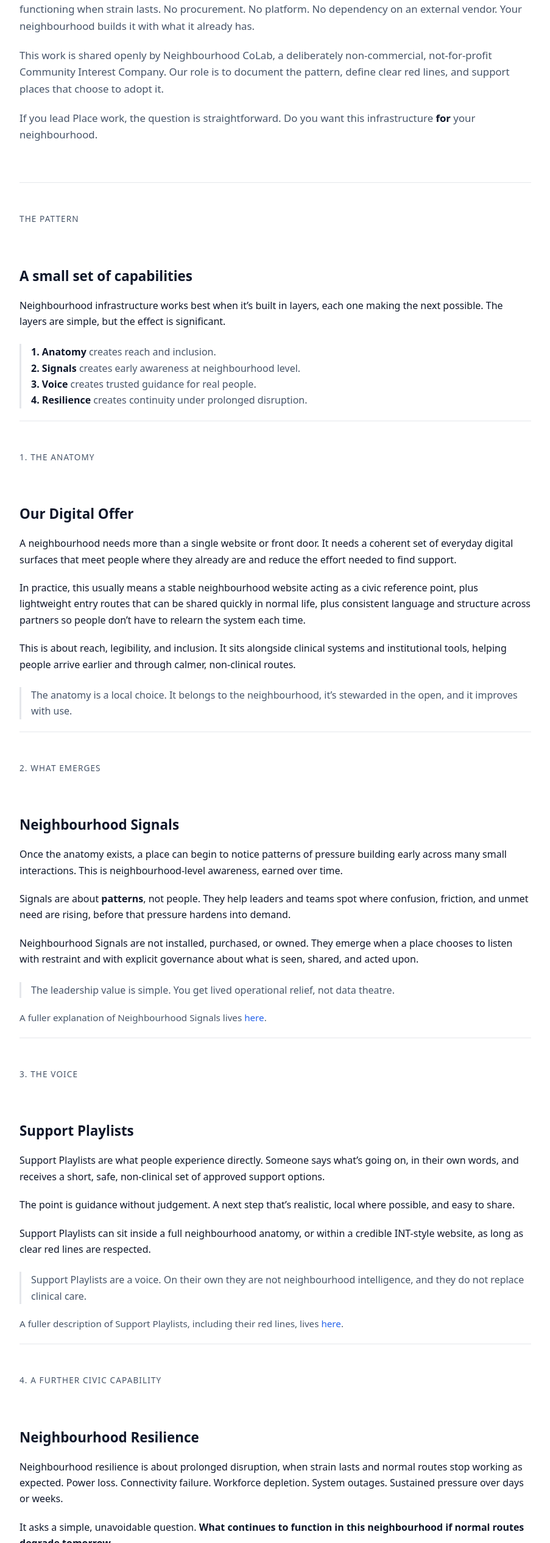
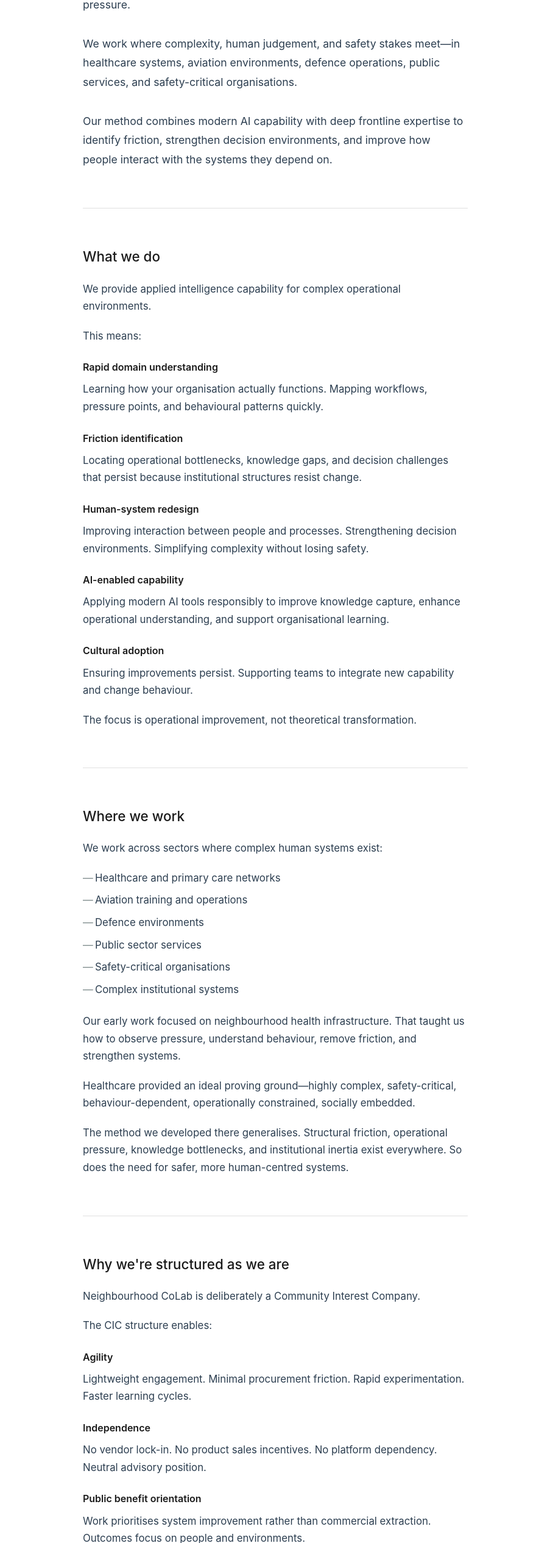
Before and after one commit to Marcovanbd1/AAA-The-Works, a plain HTML site: page index.html in a window 1280 px wide. Shown: the part 269-2800 px from the top of the page at 61% size, without its empty margins (188-1091 px from the left). Drawn offline with Linux system fonts and the light colour scheme.

Commit message:
Update index.html

```diff
--- a/index.html
+++ b/index.html
@@ -1,313 +1,300 @@
 <!DOCTYPE html>
-<html lang="en-GB">
+<html lang="en">
 <head>
-  <meta charset="utf-8" />
-  <meta name="viewport" content="width=device-width, initial-scale=1" />
-  <title>Neighbourhood infrastructure</title>
-  <meta name="description" content="A simple, concrete pattern of civic capabilities that Places can build to listen earlier, guide better, and maintain continuity under prolonged strain." />
+    <meta charset="UTF-8">
+    <meta name="viewport" content="width=device-width, initial-scale=1.0">
+    <title>Neighbourhood CoLab — Applied intelligence for complex human systems</title>
+    <style>
+        * {
+            margin: 0;
+            padding: 0;
+            box-sizing: border-box;
+        }
 
-  <style>
-    :root{
-      --text:#0f172a;
-      --muted:#475569;
-      --bg:#ffffff;
-      --line:#e5e7eb;
-      --accent:#2563eb;
-    }
+        body {
+            font-family: -apple-system, BlinkMacSystemFont, 'Segoe UI', 'Roboto', 'Oxygen', 'Ubuntu', 'Cantarell', sans-serif;
+            line-height: 1.7;
+            color: #2c3e50;
+            background: #ffffff;
+            padding: 0;
+            margin: 0;
+        }
 
-    *{box-sizing:border-box}
-    body{
-      margin:0;
-      background:var(--bg);
-      color:var(--text);
-      font-family: system-ui, -apple-system, BlinkMacSystemFont, "Segoe UI",
-                   Roboto, Helvetica, Arial, sans-serif;
-      line-height:1.65;
-    }
+        .container {
+            max-width: 680px;
+            margin: 0 auto;
+            padding: 60px 24px 120px;
+        }
 
-    main{
-      max-width: 880px;
-      margin: 0 auto;
-      padding: 4rem 1.25rem 6rem;
-    }
+        h1 {
+            font-size: 2.2em;
+            font-weight: 600;
+            color: #1a1a1a;
+            margin-bottom: 12px;
+            line-height: 1.2;
+        }
 
-    header{
-      margin-bottom:4rem;
-    }
+        h2 {
+            font-size: 1.4em;
+            font-weight: 500;
+            color: #1a1a1a;
+            margin: 64px 0 24px 0;
+            line-height: 1.3;
+        }
 
-    h1{
-      font-size:2.25rem;
-      font-weight:650;
-      letter-spacing:-0.02em;
-      margin:0 0 1rem 0;
-    }
+        .subtitle {
+            font-size: 1.3em;
+            color: #5a6c7d;
+            margin-bottom: 48px;
+            font-weight: 400;
+        }
 
-    h2{
-      font-size:1.4rem;
-      margin:4rem 0 1rem 0;
-      font-weight:650;
-    }
+        p {
+            margin-bottom: 20px;
+            font-size: 1.05em;
+        }
 
-    p{
-      margin:0 0 1.25rem 0;
-    }
+        .intro {
+            font-size: 1.1em;
+            color: #2c3e50;
+            margin-bottom: 32px;
+            line-height: 1.8;
+        }
 
-    .intro{
-      font-size:1.05rem;
-      color:var(--muted);
-    }
+        strong {
+            font-weight: 600;
+            color: #1a1a1a;
+            display: block;
+            margin-top: 24px;
+            margin-bottom: 8px;
+        }
 
-    .section{
-      border-top:1px solid var(--line);
-      padding-top:3rem;
-    }
+        ul {
+            list-style: none;
+            margin: 16px 0 24px 0;
+            padding: 0;
+        }
 
-    .label{
-      font-size:0.85rem;
-      text-transform:uppercase;
-      letter-spacing:0.08em;
-      color:var(--muted);
-      margin-bottom:0.5rem;
-    }
+        li {
+            margin-bottom: 8px;
+            padding-left: 20px;
+            position: relative;
+            font-size: 1.05em;
+        }
 
-    .callout{
-      margin-top:1.5rem;
-      padding-left:1rem;
-      border-left:3px solid var(--line);
-      color:var(--muted);
-    }
+        li:before {
+            content: "—";
+            position: absolute;
+            left: 0;
+            color: #7f8c8d;
+        }
 
-    .quiet-link{
-      font-size:0.95rem;
-      color:var(--muted);
-      margin-top:1rem;
-    }
+        .divider {
+            border: none;
+            border-top: 1px solid #e0e0e0;
+            margin: 64px 0;
+        }
 
-    footer{
-      margin-top:5rem;
-      padding-top:2.5rem;
-      border-top:1px solid var(--line);
-      font-size:0.95rem;
-      color:var(--muted);
-    }
+        a {
+            color: #2c3e50;
+            text-decoration: none;
+            border-bottom: 1px solid #cbd5e0;
+            transition: border-color 0.2s;
+        }
 
-    a{
-      color:var(--accent);
-      text-decoration:none;
-    }
+        a:hover {
+            border-bottom-color: #2c3e50;
+        }
 
-    a:hover{
-      text-decoration:underline;
-    }
+        .contact {
+            margin-top: 48px;
+            font-size: 1.05em;
+        }
 
-    strong{
-      color:var(--text);
-      font-weight:650;
-    }
-  </style>
+        .contact p {
+            margin-bottom: 8px;
+        }
+
+        .footer {
+            margin-top: 32px;
+            font-size: 0.95em;
+            color: #7f8c8d;
+        }
+
+        .back-to-top {
+            text-align: center;
+            margin-top: 64px;
+            padding-top: 32px;
+            border-top: 1px solid #e0e0e0;
+        }
+
+        .back-to-top a {
+            color: #7f8c8d;
+            text-decoration: none;
+            border: none;
+            font-size: 0.95em;
+            display: inline-flex;
+            align-items: center;
+            gap: 8px;
+            transition: color 0.2s;
+        }
+
+        .back-to-top a:hover {
+            color: #2c3e50;
+        }
+
+        .arrow {
+            display: inline-block;
+            font-size: 1.2em;
+        }
+
+        @media (max-width: 640px) {
+            .container {
+                padding: 40px 20px 80px;
+            }
+
+            h1 {
+                font-size: 1.8em;
+            }
+
+            h2 {
+                font-size: 1.25em;
+                margin-top: 48px;
+            }
+
+            .subtitle {
+                font-size: 1.15em;
+            }
+        }
+    </style>
 </head>
+<body>
+    <div class="container">
+        <h1>Neighbourhood CoLab</h1>
+        <div class="subtitle">Applied intelligence for complex human systems</div>
 
-<body>
-<main>
+        <p class="intro">Neighbourhood CoLab is a Community Interest Company that helps organisations understand and improve how they function under operational pressure.</p>
 
-<header>
-  <h1>Neighbourhood infrastructure</h1>
+        <p class="intro">We work where complexity, human judgement, and safety stakes meet—in healthcare systems, aviation environments, defence operations, public services, and safety-critical organisations.</p>
 
-  <p class="intro">
-    This page sets out a simple pattern of civic capabilities that neighbourhoods and Places can deliberately build.
-    It’s designed for leaders responsible for neighbourhood working, Place-based partnerships, population health, and continuity.
-  </p>
+        <p class="intro">Our method combines modern AI capability with deep frontline expertise to identify friction, strengthen decision environments, and improve how people interact with the systems they depend on.</p>
 
-  <p class="intro">
-    The aim is practical, not theoretical. Help a place notice pressure earlier, respond more humanly, and keep functioning when strain lasts.
-    No procurement. No platform. No dependency on an external vendor. Your neighbourhood builds it with what it already has.
-  </p>
+        <hr class="divider">
 
-  <p class="intro">
-    This work is shared openly by Neighbourhood CoLab, a deliberately non-commercial, not-for-profit Community Interest Company.
-    Our role is to document the pattern, define clear red lines, and support places that choose to adopt it.
-  </p>
+        <h2>What we do</h2>
 
-  <p class="intro">
-    If you lead Place work, the question is straightforward.
-    Do you want this infrastructure <strong>for</strong> your neighbourhood.
-  </p>
-</header>
+        <p>We provide applied intelligence capability for complex operational environments.</p>
 
-<section class="section">
-  <div class="label">The pattern</div>
-  <h2>A small set of capabilities</h2>
+        <p>This means:</p>
 
-  <p>
-    Neighbourhood infrastructure works best when it’s built in layers, each one making the next possible.
-    The layers are simple, but the effect is significant.
-  </p>
+        <strong>Rapid domain understanding</strong>
+        <p>Learning how your organisation actually functions. Mapping workflows, pressure points, and behavioural patterns quickly.</p>
 
-  <div class="callout">
-    <p>
-      <strong>1. Anatomy</strong> creates reach and inclusion.<br />
-      <strong>2. Signals</strong> creates early awareness at neighbourhood level.<br />
-      <strong>3. Voice</strong> creates trusted guidance for real people.<br />
-      <strong>4. Resilience</strong> creates continuity under prolonged disruption.
-    </p>
-  </div>
-</section>
+        <strong>Friction identification</strong>
+        <p>Locating operational bottlenecks, knowledge gaps, and decision challenges that persist because institutional structures resist change.</p>
 
-<section class="section">
-  <div class="label">1. The anatomy</div>
-  <h2>Our Digital Offer</h2>
+        <strong>Human-system redesign</strong>
+        <p>Improving interaction between people and processes. Strengthening decision environments. Simplifying complexity without losing safety.</p>
 
-  <p>
-    A neighbourhood needs more than a single website or front door.
-    It needs a coherent set of everyday digital surfaces that meet people where they already are and reduce the effort needed to find support.
-  </p>
+        <strong>AI-enabled capability</strong>
+        <p>Applying modern AI tools responsibly to improve knowledge capture, enhance operational understanding, and support organisational learning.</p>
 
-  <p>
-    In practice, this usually means a stable neighbourhood website acting as a civic reference point,
-    plus lightweight entry routes that can be shared quickly in normal life,
-    plus consistent language and structure across partners so people don’t have to relearn the system each time.
-  </p>
+        <strong>Cultural adoption</strong>
+        <p>Ensuring improvements persist. Supporting teams to integrate new capability and change behaviour.</p>
 
-  <p>
-    This is about reach, legibility, and inclusion.
-    It sits alongside clinical systems and institutional tools, helping people arrive earlier and through calmer, non-clinical routes.
-  </p>
+        <p>The focus is operational improvement, not theoretical transformation.</p>
 
-  <div class="callout">
-    <p>
-      The anatomy is a local choice.
-      It belongs to the neighbourhood, it’s stewarded in the open, and it improves with use.
-    </p>
-  </div>
-</section>
+        <hr class="divider">
 
-<section class="section">
-  <div class="label">2. What emerges</div>
-  <h2>Neighbourhood Signals</h2>
+        <h2>Where we work</h2>
 
-  <p>
-    Once the anatomy exists, a place can begin to notice patterns of pressure building early across many small interactions.
-    This is neighbourhood-level awareness, earned over time.
-  </p>
+        <p>We work across sectors where complex human systems exist:</p>
 
-  <p>
-    Signals are about <strong>patterns</strong>, not people.
-    They help leaders and teams spot where confusion, friction, and unmet need are rising, before that pressure hardens into demand.
-  </p>
+        <ul>
+            <li>Healthcare and primary care networks</li>
+            <li>Aviation training and operations</li>
+            <li>Defence environments</li>
+            <li>Public sector services</li>
+            <li>Safety-critical organisations</li>
+            <li>Complex institutional systems</li>
+        </ul>
 
-  <p>
-    Neighbourhood Signals are not installed, purchased, or owned.
-    They emerge when a place chooses to listen with restraint and with explicit governance about what is seen, shared, and acted upon.
-  </p>
+        <p>Our early work focused on neighbourhood health infrastructure. That taught us how to observe pressure, understand behaviour, remove friction, and strengthen systems.</p>
 
-  <div class="callout">
-    <p>
-      The leadership value is simple.
-      You get lived operational relief, not data theatre.
-    </p>
-  </div>
+        <p>Healthcare provided an ideal proving ground—highly complex, safety-critical, behaviour-dependent, operationally constrained, socially embedded.</p>
 
-  <p class="quiet-link">
-    A fuller explanation of Neighbourhood Signals lives
-    <a href="https://neighbourhoodsignals.netlify.app/" target="_blank" rel="noopener">here</a>.
-  </p>
-</section>
+        <p>The method we developed there generalises. Structural friction, operational pressure, knowledge bottlenecks, and institutional inertia exist everywhere. So does the need for safer, more human-centred systems.</p>
 
-<section class="section">
-  <div class="label">3. The voice</div>
-  <h2>Support Playlists</h2>
+        <hr class="divider">
 
-  <p>
-    Support Playlists are what people experience directly.
-    Someone says what’s going on, in their own words, and receives a short, safe, non-clinical set of approved support options.
-  </p>
+        <h2>Why we're structured as we are</h2>
 
-  <p>
-    The point is guidance without judgement.
-    A next step that’s realistic, local where possible, and easy to share.
-  </p>
+        <p>Neighbourhood CoLab is deliberately a Community Interest Company.</p>
 
-  <p>
-    Support Playlists can sit inside a full neighbourhood anatomy, or within a credible INT-style website,
-    as long as clear red lines are respected.
-  </p>
+        <p>The CIC structure enables:</p>
 
-  <div class="callout">
-    <p>
-      Support Playlists are a voice.
-      On their own they are not neighbourhood intelligence, and they do not replace clinical care.
-    </p>
-  </div>
+        <strong>Agility</strong>
+        <p>Lightweight engagement. Minimal procurement friction. Rapid experimentation. Faster learning cycles.</p>
 
-  <p class="quiet-link">
-    A fuller description of Support Playlists, including their red lines, lives
-    <a href="https://supportplaylists-civic.netlify.app/" target="_blank" rel="noopener">here</a>.
-  </p>
-</section>
+        <strong>Independence</strong>
+        <p>No vendor lock-in. No product sales incentives. No platform dependency. Neutral advisory position.</p>
 
-<section class="section">
-  <div class="label">4. A further civic capability</div>
-  <h2>Neighbourhood Resilience</h2>
+        <strong>Public benefit orientation</strong>
+        <p>Work prioritises system improvement rather than commercial extraction. Outcomes focus on people and environments.</p>
 
-  <p>
-    Neighbourhood resilience is about prolonged disruption, when strain lasts and normal routes stop working as expected.
-    Power loss. Connectivity failure. Workforce depletion. System outages. Sustained pressure over days or weeks.
-  </p>
+        <strong>Trust in sensitive contexts</strong>
+        <p>The structure supports work in safety-critical or vulnerable environments where commercial incentives would create conflict.</p>
 
-  <p>
-    It asks a simple, unavoidable question.
-    <strong>What continues to function in this neighbourhood if normal routes degrade tomorrow.</strong>
-  </p>
+        <hr class="divider">
 
-  <p>
-    When a neighbourhood has a shared anatomy, earned awareness through Signals, and trusted guidance via Support Playlists,
-    it can maintain continuity even when digital or institutional conditions are no longer ideal.
-  </p>
+        <h2>Who we are</h2>
 
-  <div class="callout">
-    <p>
-      This is civic continuity under strain.
-      It’s a responsible leadership capability, not an innovation project.
-    </p>
-  </div>
-</section>
+        <p>The organisation is grounded in deep frontline experience:</p>
 
-<section class="section">
-  <div class="label">Adoption</div>
-  <h2>How places get there</h2>
+        <ul>
+            <li>Lucy — nurse, 30 years NHS experience</li>
+            <li>Bruce — clinical psychologist, 30 years NHS experience</li>
+            <li>Justin — social worker, 30 years local government experience</li>
+            <li>And Mark — who does something involving applied philosophy, systems thinking, and making AI work safely in human environments</li>
+        </ul>
 
-  <p>
-    There’s no rollout sequence or checklist.
-    Places usually begin by building the anatomy, agreeing explicit red lines, and growing capability in the open.
-  </p>
+        <p>We've all known each other since childhood. This combination ensures technology is applied responsibly, human behaviour is understood, complex social environments are navigated safely, and operational change reflects real-world practice.</p>
 
-  <p>
-    The point is to build this internally.
-    Neighbourhood CoLab can share patterns, templates, and hard-earned lessons from a place that’s already done it,
-    so you can move faster without losing trust.
-  </p>
+        <hr class="divider">
 
-  <div class="callout">
-    <p>
-      If you’re leading Place work and you want this infrastructure for your neighbourhood,
-      get in touch and we’ll share what’s transferable, what isn’t, and what good stewardship looks like from day one.
-    </p>
-  </div>
-</section>
+        <h2>Core principles</h2>
 
-<footer>
-  <p>
-    Neighbourhood CoLab is a not-for-profit Community Interest Company.
-    This work is shared openly so Places can adopt it without procurement and without vendor dependency.
-  </p>
+        <strong>Systems exist around people</strong>
+        <p>People live in neighbourhoods. People work in organisations. People interact with institutions. Healthcare systems, aviation operations, businesses, and public services all form part of the same human system ecology. Improving how any of these systems function strengthens the broader environment in which people live.</p>
 
-  <p>
-    Mark Winterburn<br />
-    Neighbourhood CoLab<br />
-    <a href="mailto:hello@neighbourhoodcolab.co.uk">hello@neighbourhoodcolab.co.uk</a>
-  </p>
-</footer>
+        <strong>Structural friction creates real-world outcomes</strong>
+        <p>Most organisations contain visible operational friction that persists because institutional structures resist change, expertise becomes siloed, incentives maintain existing processes, and knowledge is difficult to transfer. We exist to help organisations identify and remove this friction.</p>
 
-</main>
+        <strong>Intelligence is now portable</strong>
+        <p>Modern AI has changed the economics of understanding. It enables rapid domain learning, fast process analysis, knowledge capture, cross-sector translation of insight, and accelerated experimentation. This allows a consistent method to be applied across different domains.</p>
+
+        <strong>Safety and human experience come first</strong>
+        <p>We prioritise human wellbeing, safe interpretation of situations, responsible application of technology, understanding of vulnerability, and real-world operational risk. Technology is always subordinate to human impact.</p>
+
+        <hr class="divider">
+
+        <h2>How to engage</h2>
+
+        <p>If you're leading complex operations and this approach seems relevant to your environment, get in touch.</p>
+
+        <div class="contact">
+            <p><a href="mailto:hello@neighbourhoodcolab.co.uk">hello@neighbourhoodcolab.co.uk</a></p>
+            <p>Mark Winterburn</p>
+        </div>
+
+        <div class="footer">
+            <p>Neighbourhood CoLab</p>
+            <p>Community Interest Company</p>
+        </div>
+
+        <div class="back-to-top">
+            <a href="#"><span class="arrow">↑</span> Back to top</a>
+        </div>
+    </div>
 </body>
 </html>
```
